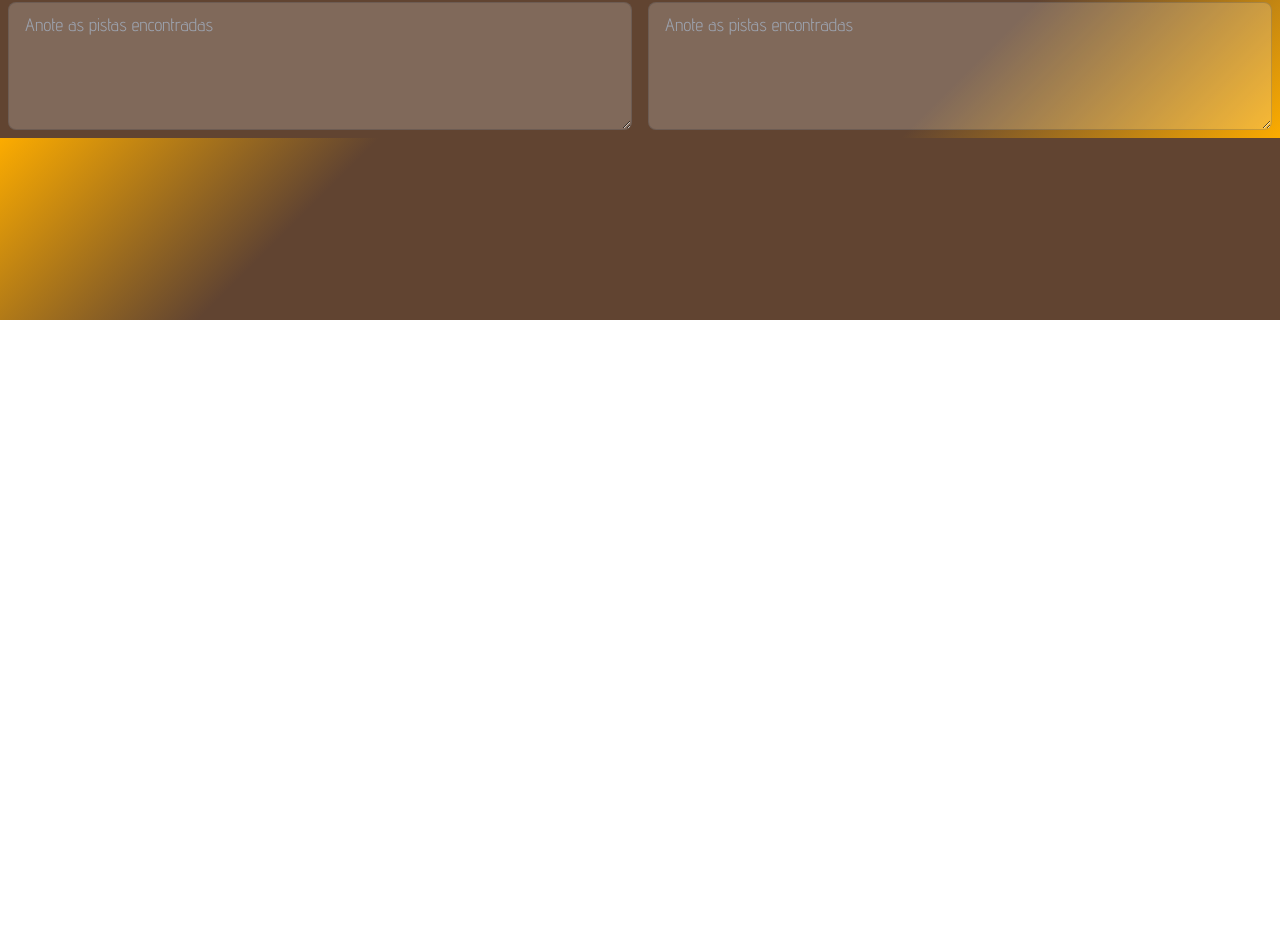
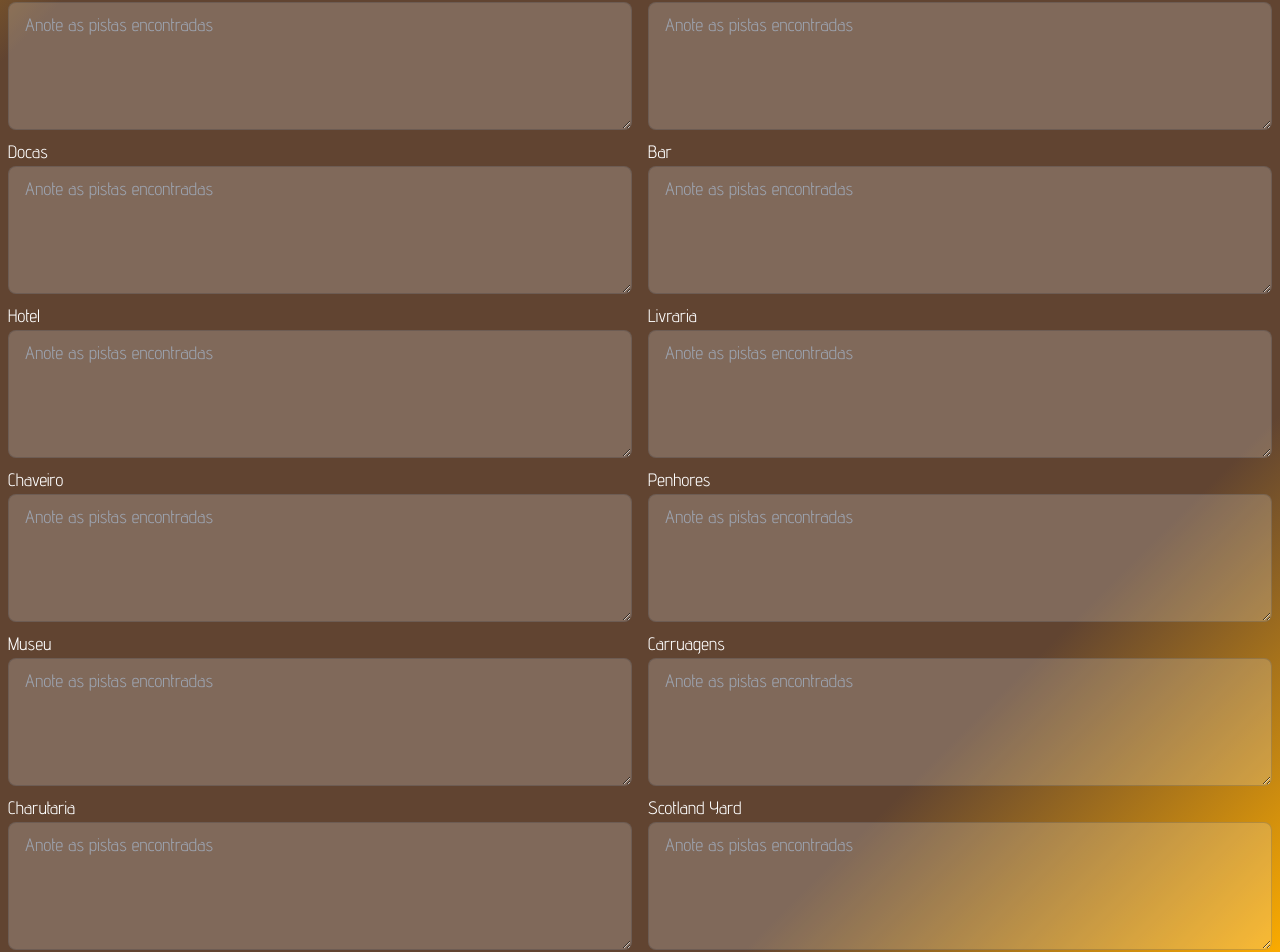
Before and after one commit to Adadezer/scotland-yard, a Next.js app: page / in a window 1280 px wide. Shown: the part 480-1432 px from the top of the page. Before the commit the page ends 800 px from the top, so only its background shows below. Built offline with nearby package versions, Linux system fonts and the light colour scheme.

Commit message:
feat: local clue

```diff
--- a/src/app/page.tsx
+++ b/src/app/page.tsx
@@ -3,14 +3,14 @@ import Clue from "./components/Clue";
 
 export default function Home() {
   return (
-    <div className="container mx-auto flex flex-col p-2">
+    <div className="flex flex-col p-2">
       <div className="flex justify-center text-3xl font-semibold mb-5">
         Caderneta Sherlock Holmes
       </div>
       <label className="form-control">
         <div className="text-xl mb-1">Anotações Gerais</div>
         <textarea
-          className="textarea textarea-bordered w-full h-32 bg-white bg-opacity-25 text-lg"
+          className="textarea textarea-bordered w-full h-32 bg-white bg-opacity-20 text-lg"
           placeholder="Escreva suas anotações gerais..."
         ></textarea>
       </label>
@@ -28,6 +28,26 @@ export default function Home() {
           <Clue clue="Banco" />
           <Clue clue="Teatro" />
         </div>
+        <div className="flex gap-4 text-lg">
+          <Clue clue="Docas" />
+          <Clue clue="Bar" />
+        </div>
+        <div className="flex gap-4 text-lg">
+          <Clue clue="Hotel" />
+          <Clue clue="Livraria" />
+        </div>
+        <div className="flex gap-4 text-lg">
+          <Clue clue="Chaveiro" />
+          <Clue clue="Penhores" />
+        </div>
+        <div className="flex gap-4 text-lg">
+          <Clue clue="Museu" />
+          <Clue clue="Carruagens" />
+        </div>
+        <div className="flex gap-4 text-lg">
+          <Clue clue="Charutaria" />
+          <Clue clue="Scotland Yard" />
+        </div>
       </div>
     </div>
   );
```
